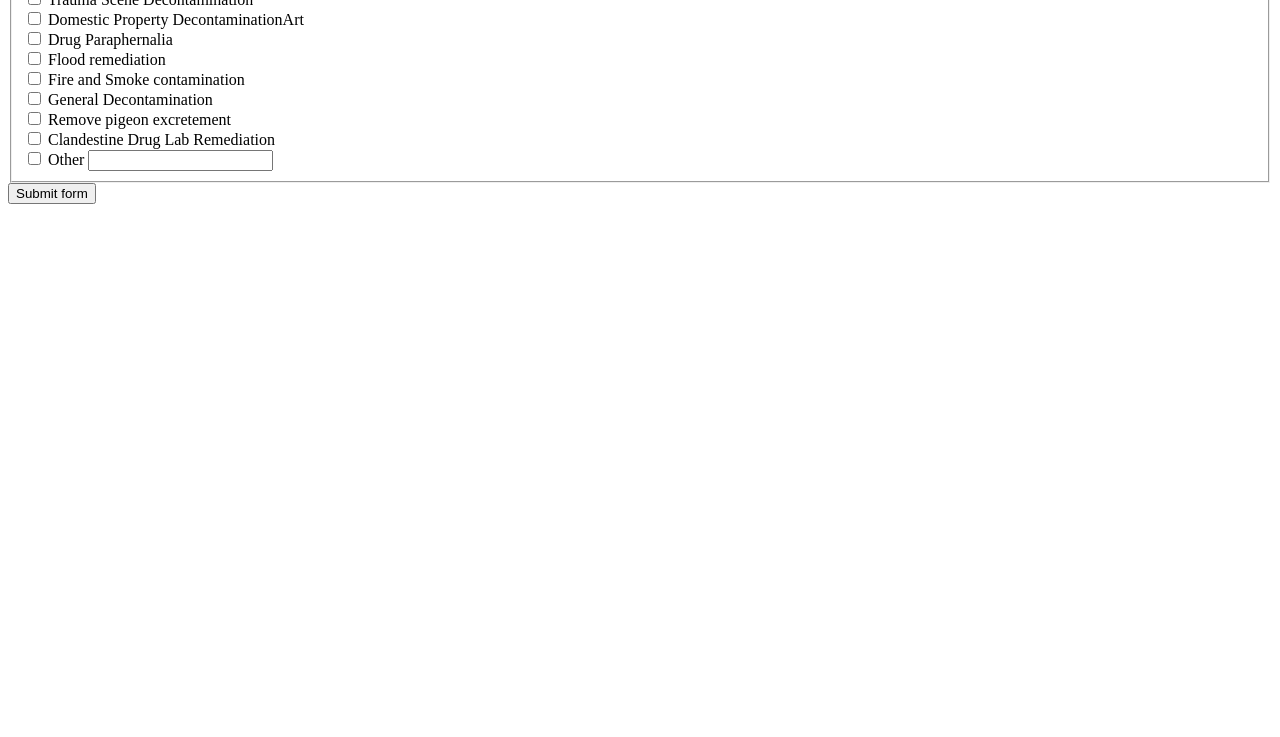
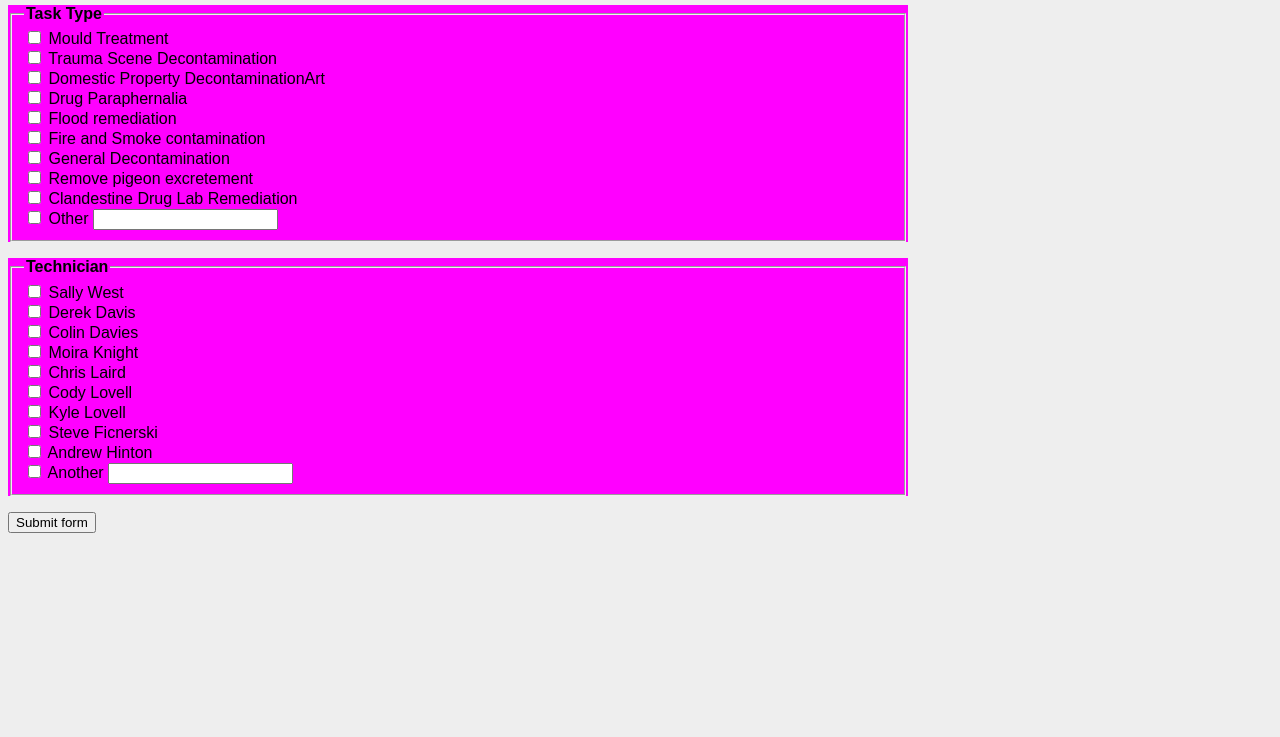
Before and after one commit to trevstrom/trevstrom.github.io, a plain HTML site: page index.html in a window 1280 px wide. Shown: the part 63-800 px from the top of the page. Drawn offline with Linux system fonts and the light colour scheme.

Commit message:
With Stylesheet

```diff
--- a/index.html
+++ b/index.html
@@ -4,11 +4,16 @@
 
 <head>
 <title>Treatment Completion Notice</title>
+<link href= style01.css rel="stylesheet" type="text/css" media="screen">
 </head>
 
 <body>
 
+<div id="wrapper">
+<h2>Treatment Completion Notice</h2>
+<div id="mainformr">
 <form>
+  <div id="task">
   <fieldset>
   <legend>Task Type</legend>
     <div>
@@ -55,11 +60,65 @@
     </div>
     </div>
 </fieldset>
+</div>
+
+<p></p>
+  <div id="task">
+  <fieldset>
+  <legend>Technician</legend>
+    <div>
+      <input type="checkbox" id="coding" name="interest" value="coding">
+      <label for="coding">Sally West</label>
+    </div>
+    <div>
+      <input type="checkbox" id="music" name="interest" value="music">
+      <label for="music">Derek Davis</label>
+    </div>
+    <div>
+      <input type="checkbox" id="art" name="interest" value="art">
+      <label for="art">Colin Davies</label>
+    </div>
+    <div>
+      <input type="checkbox" id="sports" name="interest" value="sports">
+      <label for="sports">Moira Knight</label>
+    </div>
+    <div>
+      <input type="checkbox" id="cooking" name="interest" value="cooking">
+      <label for="cooking">Chris Laird</label>
+    </div>
+    <div>
+      <input type="checkbox" id="cooking" name="interest" value="cooking">
+      <label for="cooking">Cody Lovell</label>
+    </div>
+    <div>
+      <input type="checkbox" id="cooking" name="interest" value="cooking">
+      <label for="cooking">Kyle Lovell</label>
+    </div>
+    <div>
+      <input type="checkbox" id="cooking" name="interest" value="cooking">
+      <label for="cooking">Steve Ficnerski</label>
+    </div>
+    <div>
+      <input type="checkbox" id="cooking" name="interest" value="cooking">
+      <label for="cooking">Andrew Hinton</label>
+    </div>
+    <div>
+    <div>
+      <input type="checkbox" id="other" name="interest" value="other">
+      <label for="other">Another</label>
+      <input type="text" id="otherValue" name="other">
+    </div>
+    </div>
+</fieldset>
+</div>
 <div>
+	<p></p>
 	<button type="submit">Submit form</button>
 </div>
 
 </form>
+</div>
+</div>
 </body>
 
 </html>
--- /dev/null
+++ b/style01.css
@@ -0,0 +1,11 @@
+
+/*
+#wrapper {width:1000px;}
+*/
+
+body	{background-color:#eeeeee;}
+body {font-family:Arial, Helvetica, sans-serif; {font-size:12px;}
+h2		{background-color:#FFCC99;}
+legend {font-size:16px; font-weight:bold;}
+
+#task {width:900px;background-color:fuchsia}
```
